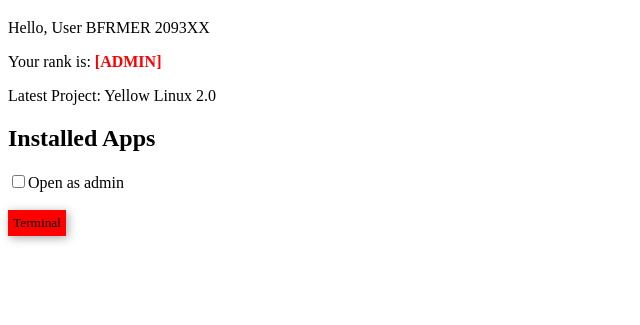
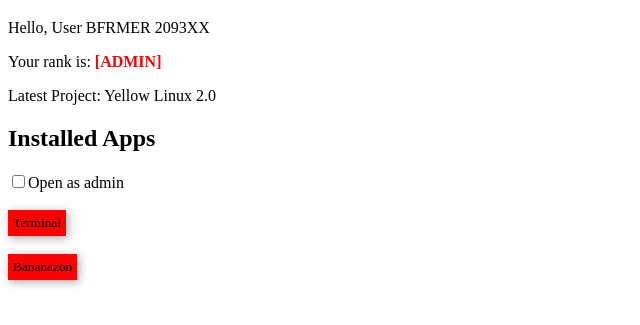
Before and after one commit to nickplj12/banana, a plain HTML site: page bravo.html in a window 1280 px wide. Shown: the part 61-386 px from the top of the page, without its empty margins (0-640 px from the left). Drawn offline with nearby package versions, Linux system fonts and the light colour scheme.

Commit message:
made all windows modal on bc i cant fix where windows in winbox will stay at the top

```diff
--- a/bravo.html
+++ b/bravo.html
@@ -14,9 +14,9 @@
         <p>Your rank is: <b style="color: red;">[ADMIN]</b></p>
         <p>Latest Project: Yellow Linux 2.0</p>
         <h2>Installed Apps</h2>
-        <input type="checkbox" id="admin">Open as admin</input><br/><br/>
-        <button onclick="app('terminal.html')">Terminal</button>
-
+        <input type="checkbox" id="admin">Open as admin</input><br><br>
+        <button onclick="app('terminal.html', 'Terminal')">Terminal</button><br><br>
+        <button onclick="app('bananazon.html', 'Bananazon')">Bananazon</button>
         <!--  Scripts-->
         <script src="https://code.jquery.com/jquery-2.1.1.min.js"></script>
         <script src="js/materialize.js"></script>
--- a/bravo.js
+++ b/bravo.js
@@ -1,11 +1,14 @@
 const cb = document.querySelector('#admin');
 
-function app(link) {
+function app(link, name) {
     var postfix = '';
     if (cb.checked) postfix = '/#admin';
-    var winBox = new WinBox('Terminal', {
+    var winBox = new WinBox({
+        title: name,
         url: link + postfix,
-//        modal: true,
+        modal: true,
+        x: "center",
+        y: "50%",
         width: 600,
         height: 500,
     });
```
